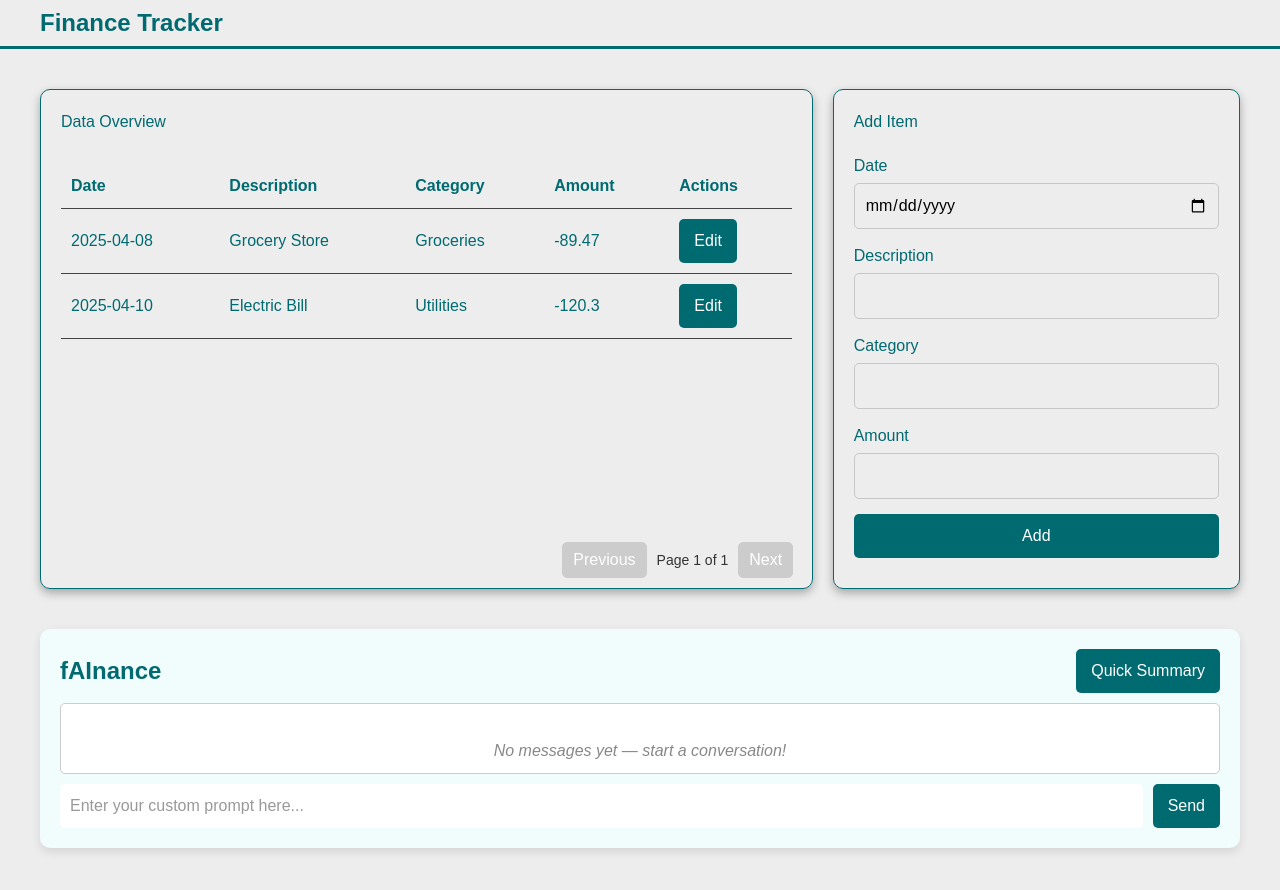
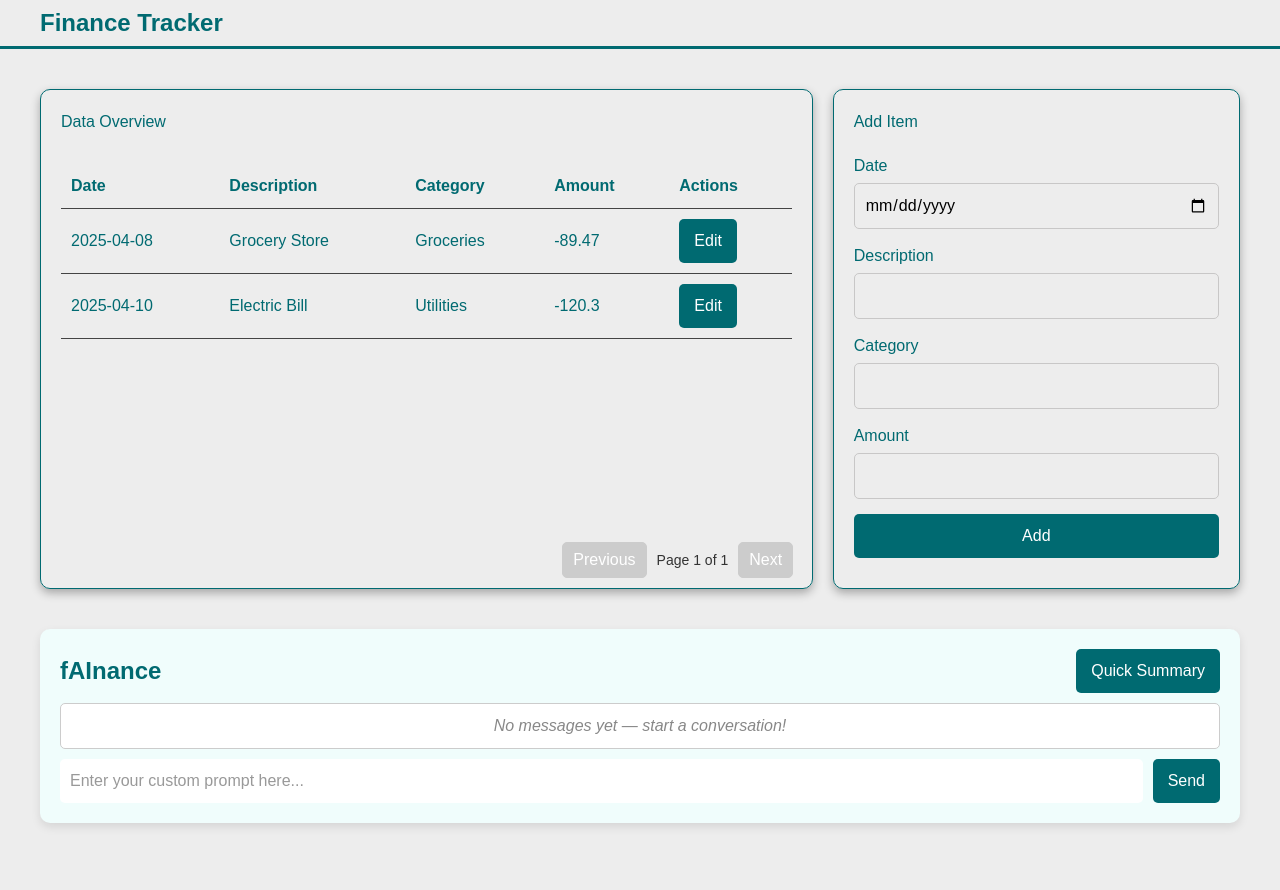
Before and after one commit to ImSeanSean/Briefly, a SvelteKit app: page / in a window 1280 px wide. Shown: the top 890 px of the page. Built offline with nearby package versions, Linux system fonts and the light colour scheme; no server answers.

Commit message:
css update

```diff
--- a/src/app.css
+++ b/src/app.css
@@ -319,7 +319,6 @@ header {
    height: 100%;
 }
 .placeholder-text {
-    margin-top: 25px;
     color: #888;
     font-style: italic;
     text-align: center;
--- a/src/routes/+page.svelte
+++ b/src/routes/+page.svelte
@@ -263,7 +263,7 @@
 		const chatMessages = document.getElementById('chatMessages');
 
 		if (chatMessages) {
-			const placeholder = chatMessages.querySelector('.placeholder');
+			const placeholder = chatMessages.querySelector('.placeholder-text');
 			if (placeholder) {
 				placeholder.remove();
 			}
```
